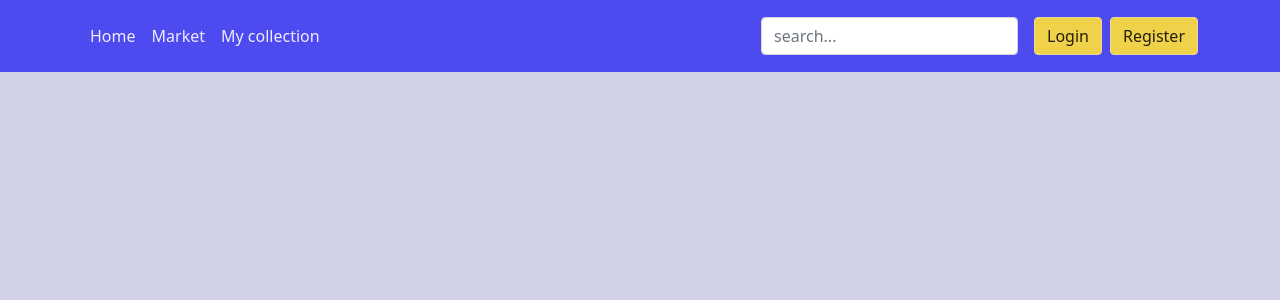
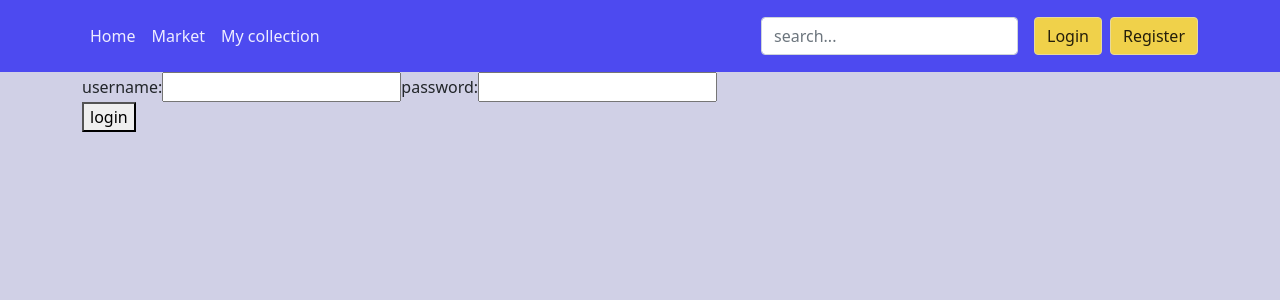
Before and after one commit to rikdgd/semester-3-frontend, a React (Create React App) app: page /login in a window 1280 px wide. Shown: the top 300 px of the page. Built offline with nearby package versions, Linux system fonts and the light colour scheme.

Commit message:
Added appurls.json
Makes redirecting more consistent and Maintainable

```diff
--- /dev/null
+++ b/src/AppUrls.json
@@ -0,0 +1,7 @@
+{
+   "homepage": "http://localhost:3000/",
+   "cardlist": "http://localhost:3000/cards",
+   "userlist": "http://localhost:3000/cards",
+   "createaccount": "http://localhost:3000/create_account",
+   "expansionlist": "http://localhost:3000/expansions"
+}
--- a/src/components/App.jsx
+++ b/src/components/App.jsx
@@ -8,6 +8,7 @@ import UserList from './Users/UserList';
 import UserPageContainer from './Users/UserPageContainer';
 import CreateAccountForm from './Users/CreateAccountForm';
 import ExpansionList from './Expansion/ExpansionList';
+import LoginForm from './Users/LoginForm';
 
 
 function App() {
@@ -20,6 +21,7 @@ function App() {
           <Route path='card' element={<TestComponent/>} />
           <Route path='users' element={<UserList/>}/>
           <Route path='users/:userId' element={<UserPageContainer/>}/>
+          <Route path='login' element={<LoginForm/>}/>
           <Route path='create_account' element={<CreateAccountForm/>}/>
           <Route path='expansions' element={<ExpansionList/>}/>
         </Routes>
--- a/src/components/Users/LoginForm.jsx
+++ b/src/components/Users/LoginForm.jsx
@@ -1,30 +1,32 @@
 import React from 'react';
 import UserService from '../../services/UserService';
+import AppUrls from '../../AppUrls.json';
 
 const LoginForm = () => {
 
     const [username, setUsername] = React.useState('');
     const [password, setPassword] = React.useState('');
 
-    tryLogin = (e) => {
+    function tryLogin(e) {
         e.preventDefault();
 
         const loginSucces = UserService.TryLogin(username, password)
 
         if (loginSucces){
-            //login succesful, add id to session and redirect
+            //login succesful, redirect
+            window.location.assign(AppUrls["homepage"]);
         }
         else{
-            // login failed
+            window.alert('login failed');
         }
 
     }
 
-    ChangeNameHandler = (event) => {
+    function ChangeNameHandler(event) {
         setUsername(event.target.value);
     }
 
-    ChangePasswordHandler = (event) => {
+    function ChangePasswordHandler(event) {
         setPassword(event.target.value);
     }
 
@@ -32,10 +34,11 @@ const LoginForm = () => {
         <div className='container'>
             <form>
                 <label for='uname'>username: </label>
-                <input type='text' name='uname' id='uname'></input>
+                <input type='text' name='uname' id='uname' onChange={ChangeNameHandler}></input>
                 <label for='pw'>password: </label>
-                <input type='text' name='pw' id='pw'></input>
+                <input type='text' name='pw' id='pw' onChange={ChangePasswordHandler}></input>
             </form>
+            <button onClick={tryLogin}>login</button>
         </div>
     );
 }
```
